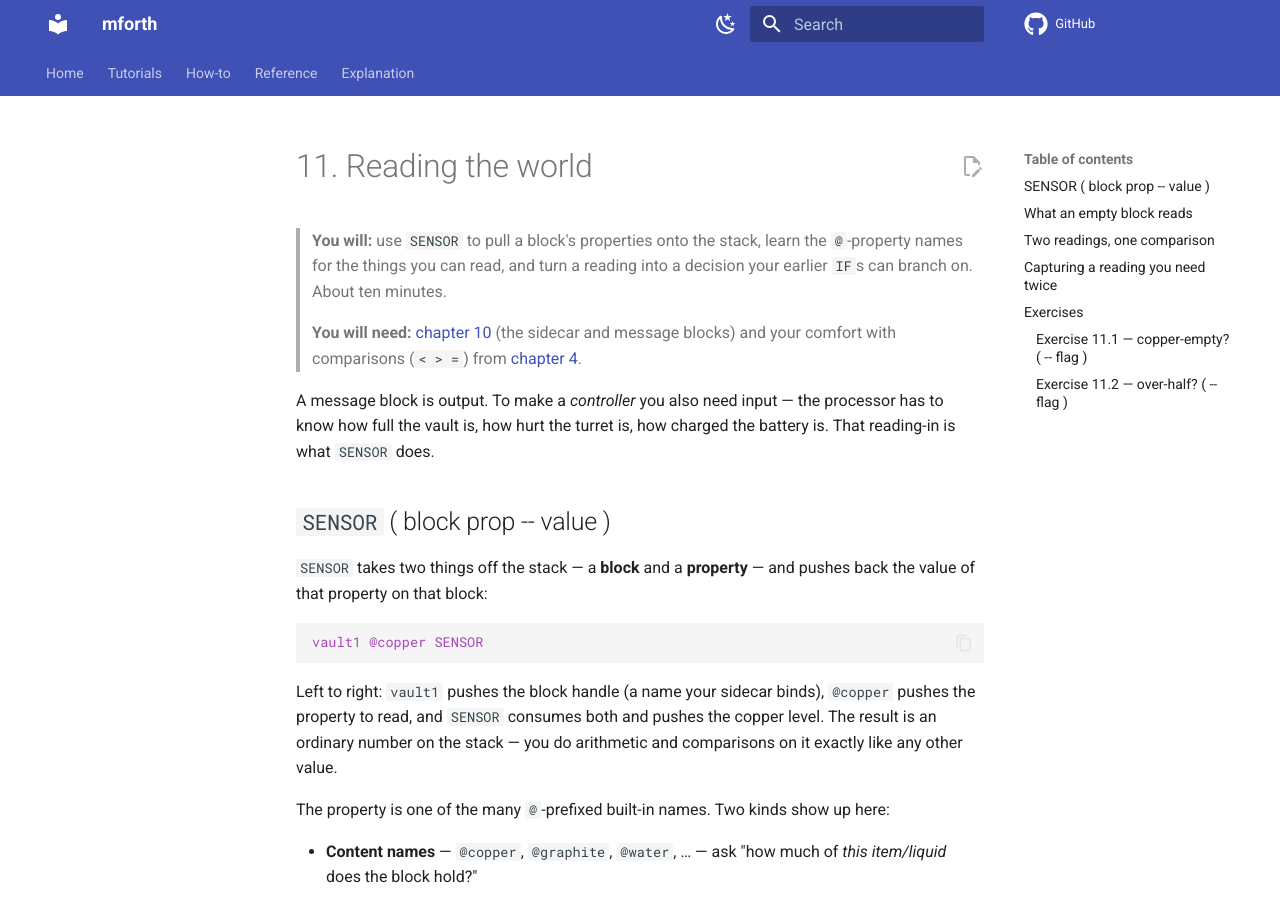
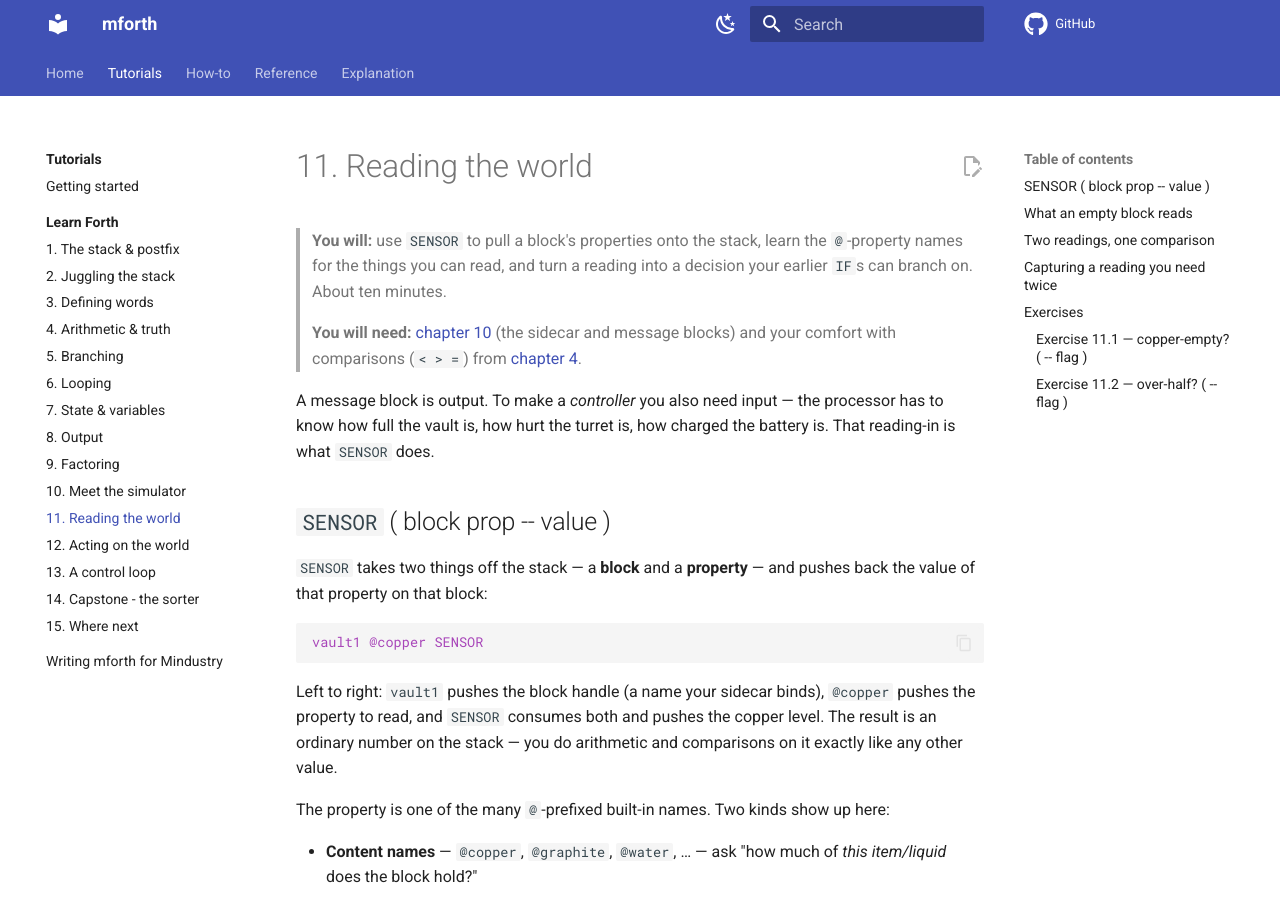
Before and after one commit to fkberthold/mforth, an MkDocs documentation site: the page built from docs/tutorials/learn-forth/11-sensing.md, in a window 1280 px wide and 900 px high. Built offline with MkDocs 1.6.1 and Material for MkDocs 9.7.7, drawn with Linux system fonts in a browser that asks for light colours; comment, search, counter and statistics services are not loaded.

Commit message:
mforth-roz.7: Learn-Forth nav + landing page + tutorial gate; fix 3 ../reference cross-links

```diff
--- a/docs/tutorials/learn-forth/11-sensing.md
+++ b/docs/tutorials/learn-forth/11-sensing.md
@@ -36,7 +36,7 @@ show up here:
 - **Stat names** — `@totalItems`, `@itemCapacity`, `@health`,
   `@progress`, `@efficiency`, … — ask about the block itself.
 
-The [dictionary reference](../reference/dictionary.md) lists every
+The [dictionary reference](../../reference/dictionary.md) lists every
 sensor property; you don't memorize them, you look them up.
 
 ## What an empty block reads
--- a/mkdocs.yml
+++ b/mkdocs.yml
@@ -69,6 +69,23 @@ nav:
   - Tutorials:
       - tutorials/index.md
       - Getting started: tutorials/getting-started.md
+      - Learn Forth:
+          - tutorials/learn-forth/index.md
+          - 1. The stack & postfix: tutorials/learn-forth/01-stack.md
+          - 2. Juggling the stack: tutorials/learn-forth/02-juggling.md
+          - 3. Defining words: tutorials/learn-forth/03-defining.md
+          - 4. Arithmetic & truth: tutorials/learn-forth/04-arithmetic.md
+          - 5. Branching: tutorials/learn-forth/05-branching.md
+          - 6. Looping: tutorials/learn-forth/06-looping.md
+          - 7. State & variables: tutorials/learn-forth/07-state.md
+          - 8. Output: tutorials/learn-forth/08-output.md
+          - 9. Factoring: tutorials/learn-forth/09-factoring.md
+          - 10. Meet the simulator: tutorials/learn-forth/10-simulator.md
+          - 11. Reading the world: tutorials/learn-forth/11-sensing.md
+          - 12. Acting on the world: tutorials/learn-forth/12-controlling.md
+          - 13. A control loop: tutorials/learn-forth/13-control-loop.md
+          - 14. Capstone - the sorter: tutorials/learn-forth/14-capstone.md
+          - 15. Where next: tutorials/learn-forth/15-where-next.md
       - Writing mforth for Mindustry: tutorials/writing-mforth-for-mindustry.md
   - How-to:
       - how-to/index.md
```
Also changed, not shown: docs/tutorials/learn-forth/10-simulator.md (+1 -1 lines), docs/tutorials/learn-forth/12-controlling.md (+1 -1 lines), docs/tutorials/learn-forth/index.md (added, +71 -0 lines), 1 other file.
